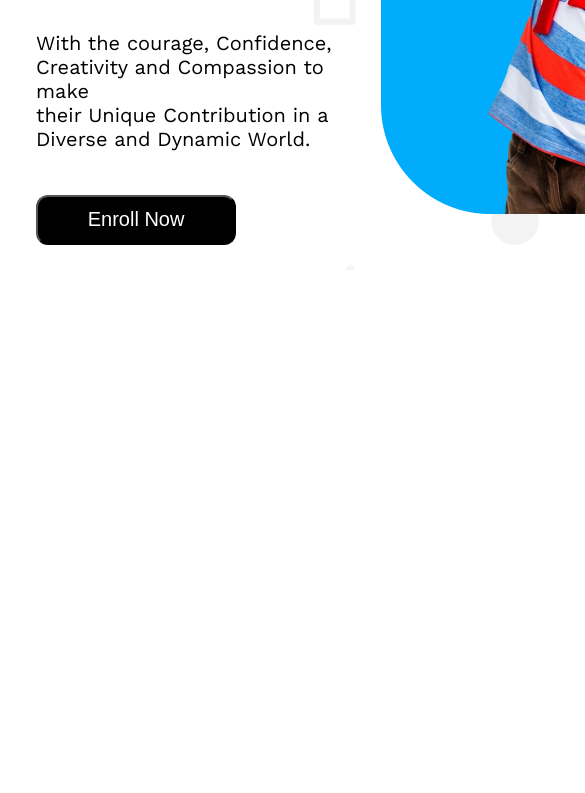
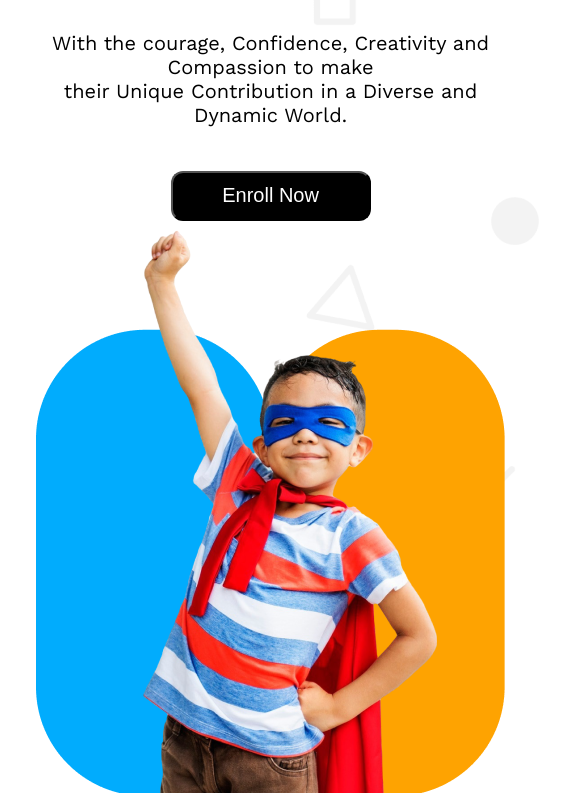
Before and after one commit to fahim4529/assainment-2, a plain HTML site: page index.html in a window 390 px wide. Shown: the part 574-1367 px from the top of the page, 585 px wide, since content can reach past the window. Before the commit the page ends 844 px from the top, so only its background shows below. Drawn offline with nearby package versions, Linux system fonts and the light colour scheme.

Commit message:
add responsive

```diff
--- a/css/style.css
+++ b/css/style.css
@@ -136,6 +136,9 @@ font-weight: 600;
 @media screen and (max-width:576px) {
 .navbar,.parent-banner{
     flex-direction: column;
+    display: grid;
+    grid-template-columns: 1fr;
+    text-align: center;
 
 
 }
```
